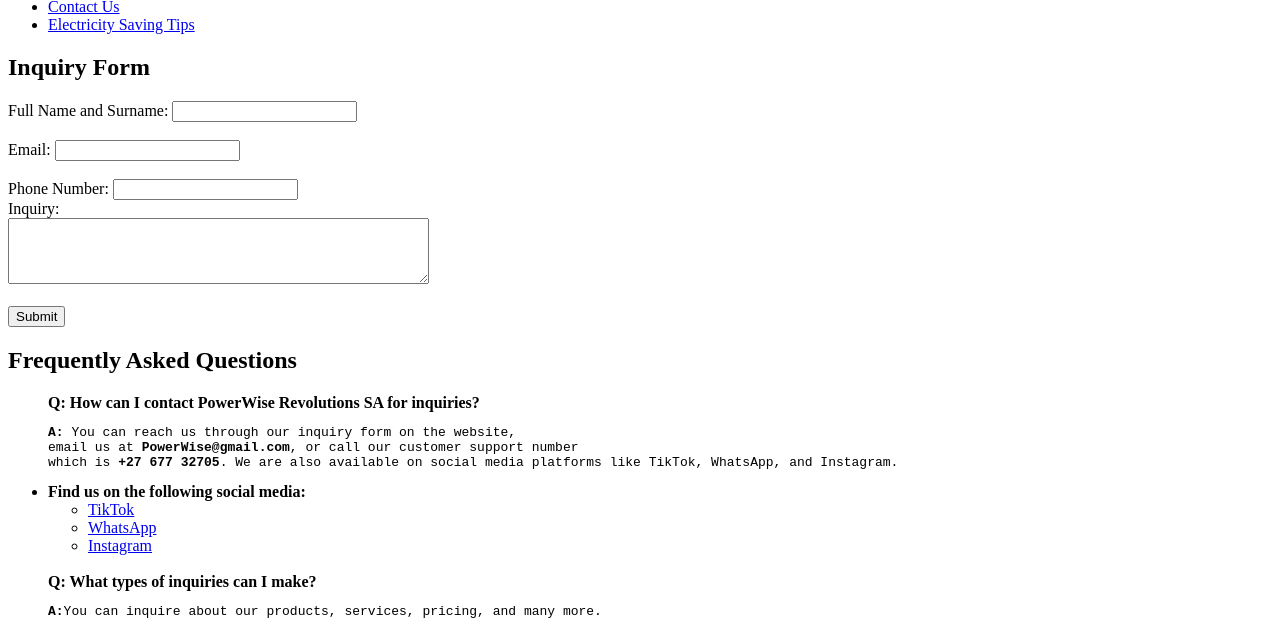
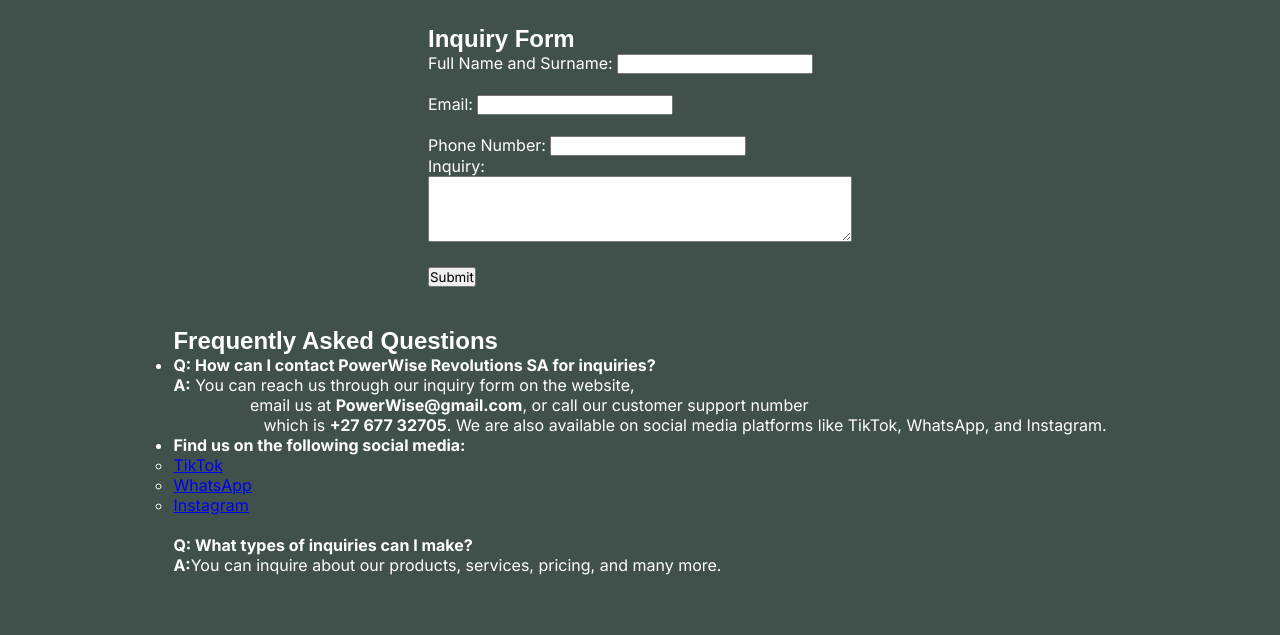
Before and after one commit to Thanya-BUDELI/T_Budeli_ST105292904_PowerWise_Revolutions_SA_wede5020_poe, a plain HTML site: page Inquiry.html in a window 1280 px wide. Shown: the part 172-807 px from the top of the page. Drawn offline with Linux system fonts and the light colour scheme.

Commit message:
Add stylesheet and font links to Inquiry.html

```diff
--- a/Inquiry.html
+++ b/Inquiry.html
@@ -3,6 +3,12 @@
 
 <head>
     <title>Inquiry</title>
+    <link rel="stylesheet" href="CSS/style.css" />
+
+    <!-- the following links have to do with font style -->
+<link rel="preconnect" href="https://fonts.googleapis.com">
+<link rel="preconnect" href="https://fonts.gstatic.com" crossorigin>
+<link href="https://fonts.googleapis.com/css2?family=Inter:wght@300;400;500;600;700&display=swap" rel="stylesheet">
 </head>
 
 <body>
@@ -71,14 +77,19 @@
          </form>
         </section>
 
+        <br>
+        <br>
+
         <section>
             <h2>Frequently Asked Questions</h2>
             <ul>
+                <li>
+                <strong>Q: How can I contact PowerWise Revolutions SA for inquiries?</strong>
+                <pre><strong>A:</strong> You can reach us through our inquiry form on the website,
+                 email us at <strong>PowerWise@gmail.com</strong>, or call our customer support number
+                    which is <strong>+27 677 32705</strong>. We are also available on social media platforms like TikTok, WhatsApp, and Instagram.</pre>
+                </li>
 
-     <strong>Q: How can I contact PowerWise Revolutions SA for inquiries?</strong>
-    <pre><strong>A:</strong> You can reach us through our inquiry form on the website,
-email us at <strong>PowerWise@gmail.com</strong>, or call our customer support number
-which is <strong>+27 677 32705</strong>. We are also available on social media platforms like TikTok, WhatsApp, and Instagram.</pre>
 <li>
                     <strong>Find us on the following social media:</strong>
                 <ul>
```
